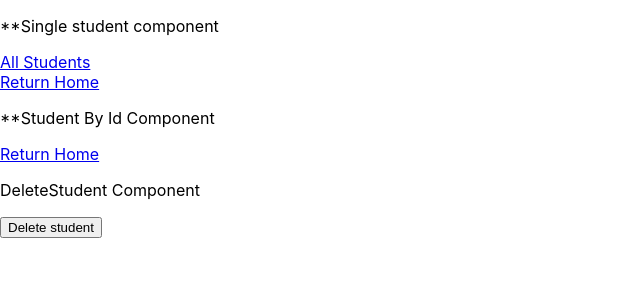
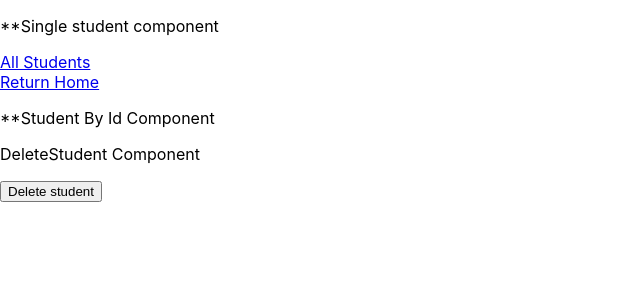
Before and after one commit to jahedev/student-manager, a React (Create React App) app: page /singleStudent/1 in a window 1280 px wide. Shown: the top 300 px of the page, without its empty margins (0-640 px from the left). Built offline with nearby package versions, Linux system fonts and the light colour scheme; no server answers.

Commit message:
fix page redirects

```diff
--- a/src/components/DeleteStudent.js
+++ b/src/components/DeleteStudent.js
@@ -3,7 +3,7 @@ import React, { Component } from "react"
 import { connect } from "react-redux"
 import { deleteStudent } from "../redux/reducers"
 
-import { Link, Redirect } from "react-router-dom"
+import { Redirect } from "react-router-dom"
 
 class DeleteStudent extends Component {
   state = {
@@ -42,7 +42,6 @@ class DeleteStudent extends Component {
     }
     return (
       <div>
-        <Link to="/">Return Home</Link>
         <p>DeleteStudent Component</p>
         <button onClick={() => this.handleSubmit()}>Delete student</button>
       </div>
--- a/src/components/SingleStudent.js
+++ b/src/components/SingleStudent.js
@@ -14,6 +14,8 @@ class SingleStudent extends Component {
       <div>
         <p>**Single student component</p>
         <Link to="/allStudents">All Students</Link>
+        <br />
+        <Link to="/">Return Home</Link>
         <StudentById studentId={this.props.match.params.id} />
         <DeleteStudent />
       </div>
--- a/src/components/StudentById.js
+++ b/src/components/StudentById.js
@@ -51,8 +51,8 @@ class StudentById extends Component {
     )
     return (
       <div>
-        <Link to="/">Return Home</Link>
-        <br />
+        {/* <Link to="/">Return Home</Link>
+        <br /> */}
 
         <p>**Student By Id Component</p>
 
```
Also changed, not shown: 1 other file (tests, documents, lock files or other folders).
